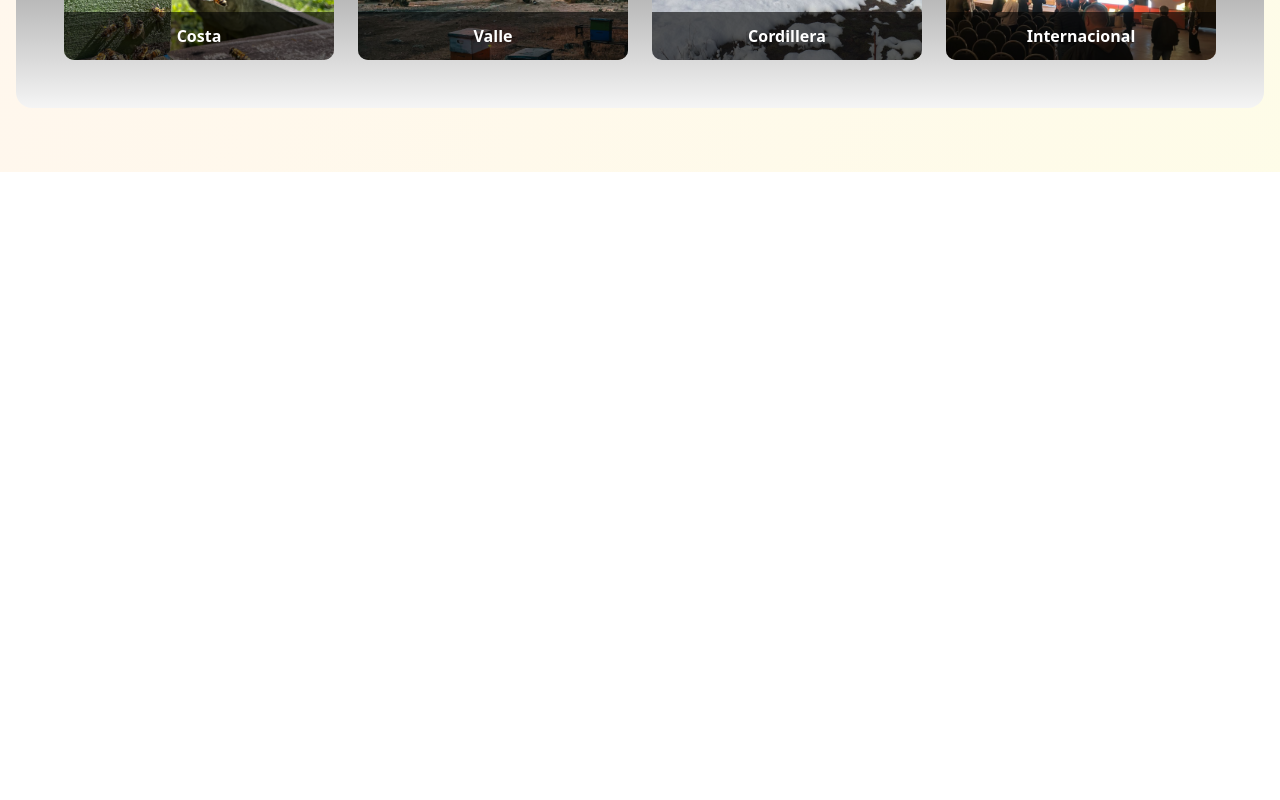
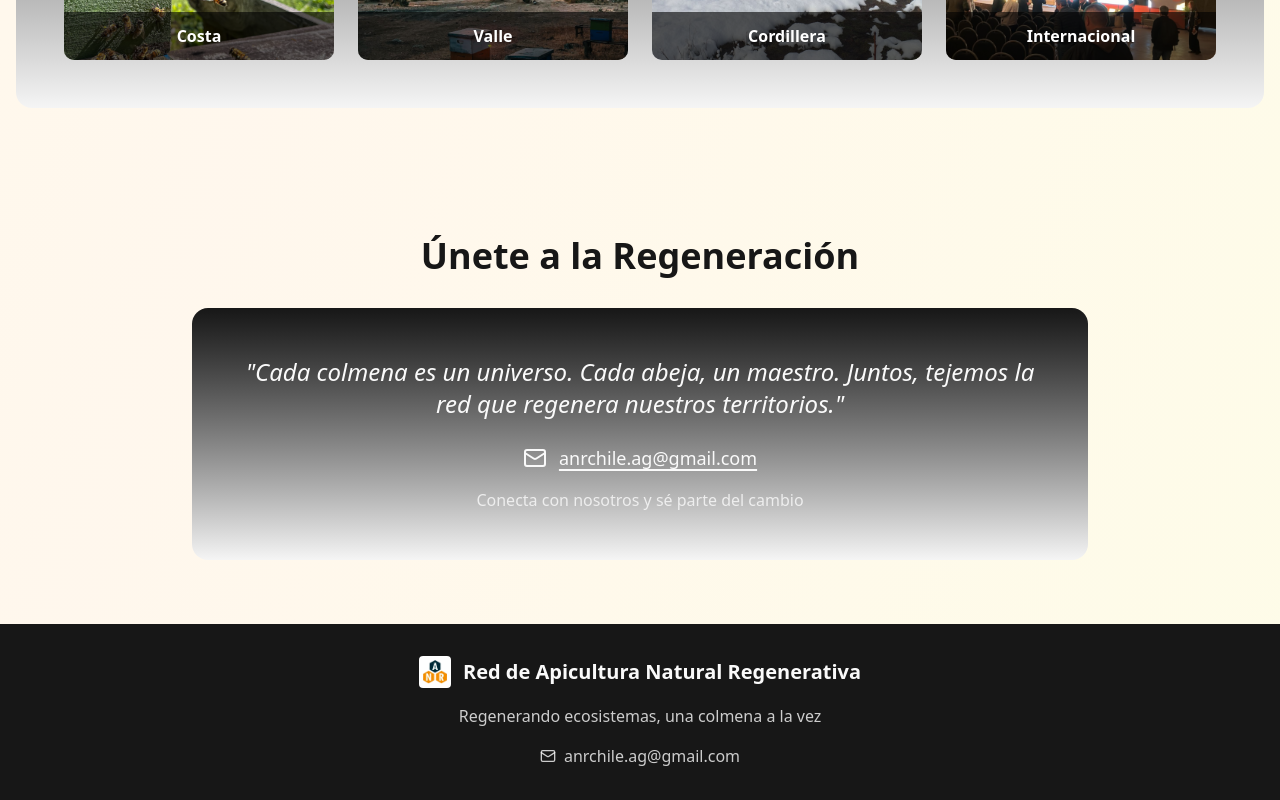
Before and after one commit to pjuarezm-dev/red-anr, a React (Vite) app in the folder red-anr/: page / in a window 1280 px wide. Shown: the part 2645-3445 px from the top of the page. Before the commit the page ends 2817 px from the top, so only its background shows below. Built offline with nearby package versions, Linux system fonts and the light colour scheme.

Commit message:
MVP de Contacto

```diff
--- a/red-anr/src/components/sections/ContactSection.tsx
+++ b/red-anr/src/components/sections/ContactSection.tsx
@@ -1,4 +1,35 @@
-export const ContactSection
- = () => {
-  return ("");
+
+import React from 'react';
+import { Mail } from 'lucide-react';
+
+export const ContactSection = () => {
+  return (
+    <section className="py-16 px-4">
+      <div className="container mx-auto">
+        <div className="max-w-4xl mx-auto text-center">
+          <h3 className="text-4xl font-bold text-primary mb-8 font-dancing">
+            Únete a la Regeneración
+          </h3>
+          <div className="bg-gradient-to-b from-primary to-accent rounded-2xl p-12 text-primary-foreground">
+            <p className="text-2xl font-light mb-6 italic">
+              "Cada colmena es un universo. Cada abeja, un maestro.
+              Juntos, tejemos la red que regenera nuestros territorios."
+            </p>
+            <div className="flex items-center justify-center space-x-3 text-lg">
+              <Mail className="w-6 h-6" />
+              <a
+                href="mailto:anrchile.ag@gmail.com"
+                className="hover:text-accent transition-colors underline decoration-2 underline-offset-4 font-medium"
+              >
+                anrchile.ag@gmail.com
+              </a>
+            </div>
+            <p className="text-primary-foreground/80 mt-4 font-light">
+              Conecta con nosotros y sé parte del cambio
+            </p>
+          </div>
+        </div>
+      </div>
+    </section>
+  );
 };
--- a/red-anr/src/components/sections/Footer.tsx
+++ b/red-anr/src/components/sections/Footer.tsx
@@ -1,3 +1,29 @@
+import React from 'react';
+import { MapPin, Phone, Mail } from 'lucide-react';
+import Logo from '/images/logos/ANR_200.png';
+
 export const Footer = () => {
-  return ("");
+  return (
+    <footer className="bg-primary text-primary-foreground py-8 px-4">
+      <div className="container mx-auto text-center">
+        <div className="flex items-center justify-center space-x-3 mb-4">
+          <img
+            src={ Logo }
+            alt="Logo Red de Apicultura Natural Regenerativa"
+            className="w-8 h-8 object-contain bg-white rounded p-1"
+          />
+          <h4 className="text-xl font-bold font-dancing">Red de Apicultura Natural Regenerativa</h4>
+        </div>
+        <p className="text-primary-foreground/80 mb-4 font-light">
+          Regenerando ecosistemas, una colmena a la vez
+        </p>
+        <div className="flex justify-center space-x-6 text-primary-foreground/80">
+          <div className="flex items-center">
+            <Mail className="w-4 h-4 mr-2" />
+            anrchile.ag@gmail.com
+          </div>
+        </div>
+      </div>
+    </footer>
+  );
 };
```
